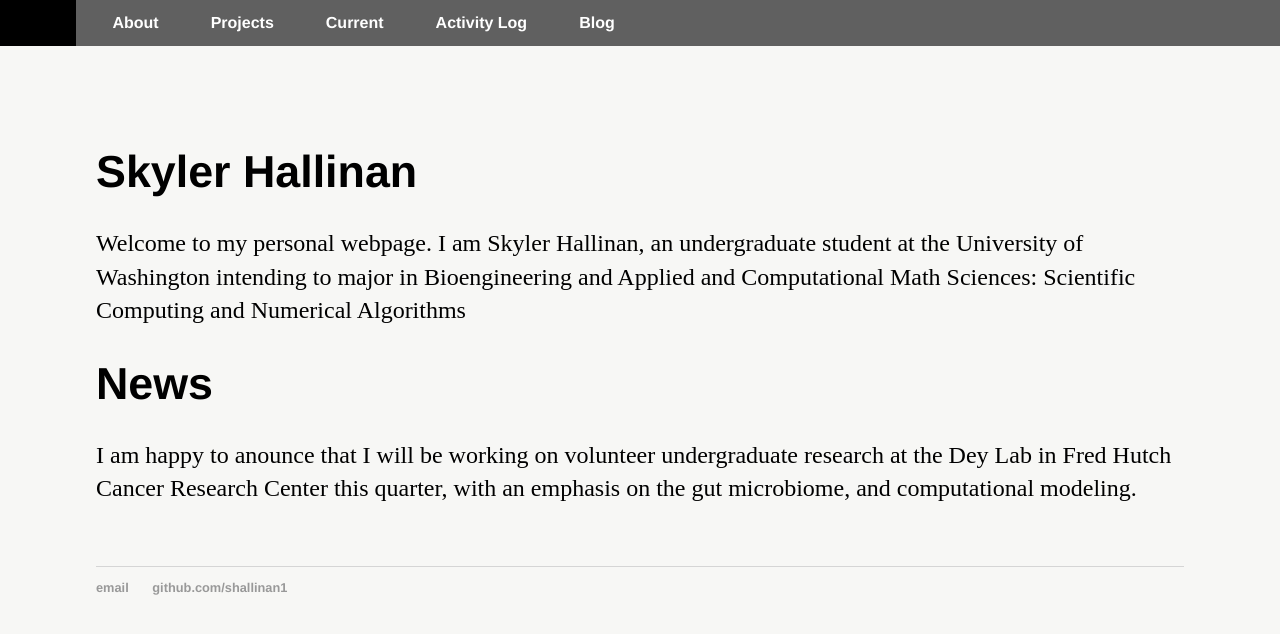
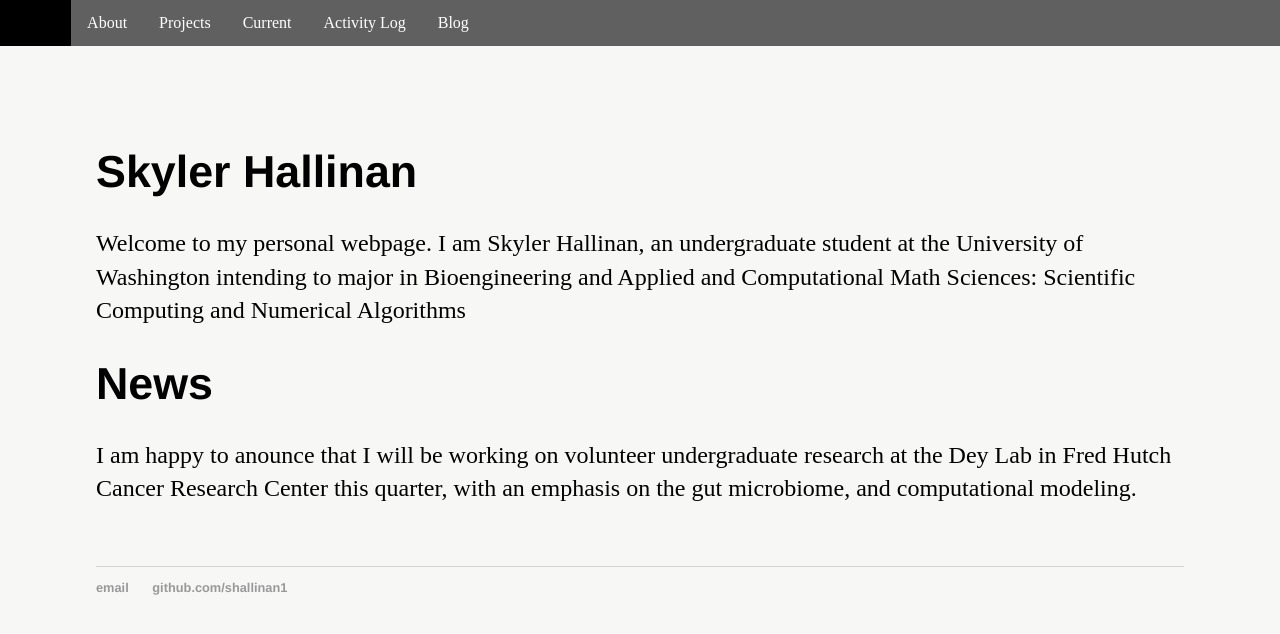
Before and after one commit to shallinan1/shallinan1.github.io, a Jekyll site: the page built from index.md, in a window 1280 px wide. Shown: the top 634 px of the page. Built offline with Jekyll 4.4.1, drawn with Linux system fonts in a browser that asks for light colours.

Commit message:
try fix space

```diff
--- a/css/main.css
+++ b/css/main.css
@@ -45,13 +45,13 @@ body {
 	margin: 0;
 	padding: 0;
 }
-nav ul, footer ul {
+footer ul {
     font-family:'Helvetica', 'Georgia', 'Sans-Serif';
     padding: 0px;
     list-style: none;
     font-weight: bold;
 }
-nav ul li, footer ul li {
+footer ul li {
     display: inline;
     margin-right: 20px;
 }
```
